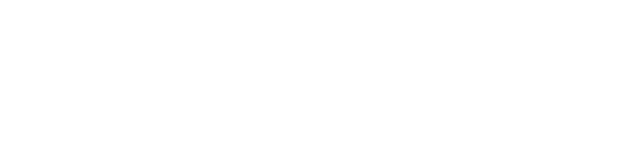
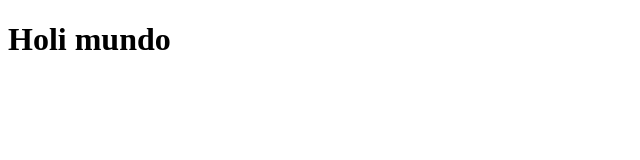
Before and after one commit to GranainoBUAB/agenciaInmobiliaria, a website: page index.html in a window 1280 px wide. Shown: the whole page, without its empty margins (0-640 px from the left). Drawn offline with Linux system fonts and the light colour scheme.

```diff
--- a/index.html
+++ b/index.html
@@ -7,7 +7,7 @@
     <link rel="stylesheet" href="/css/index.css">
 </head>
 <body>
-
+    <h1>Holi mundo</h1>
 
     <script src="/js/index.js"></script>
 </body>
```
